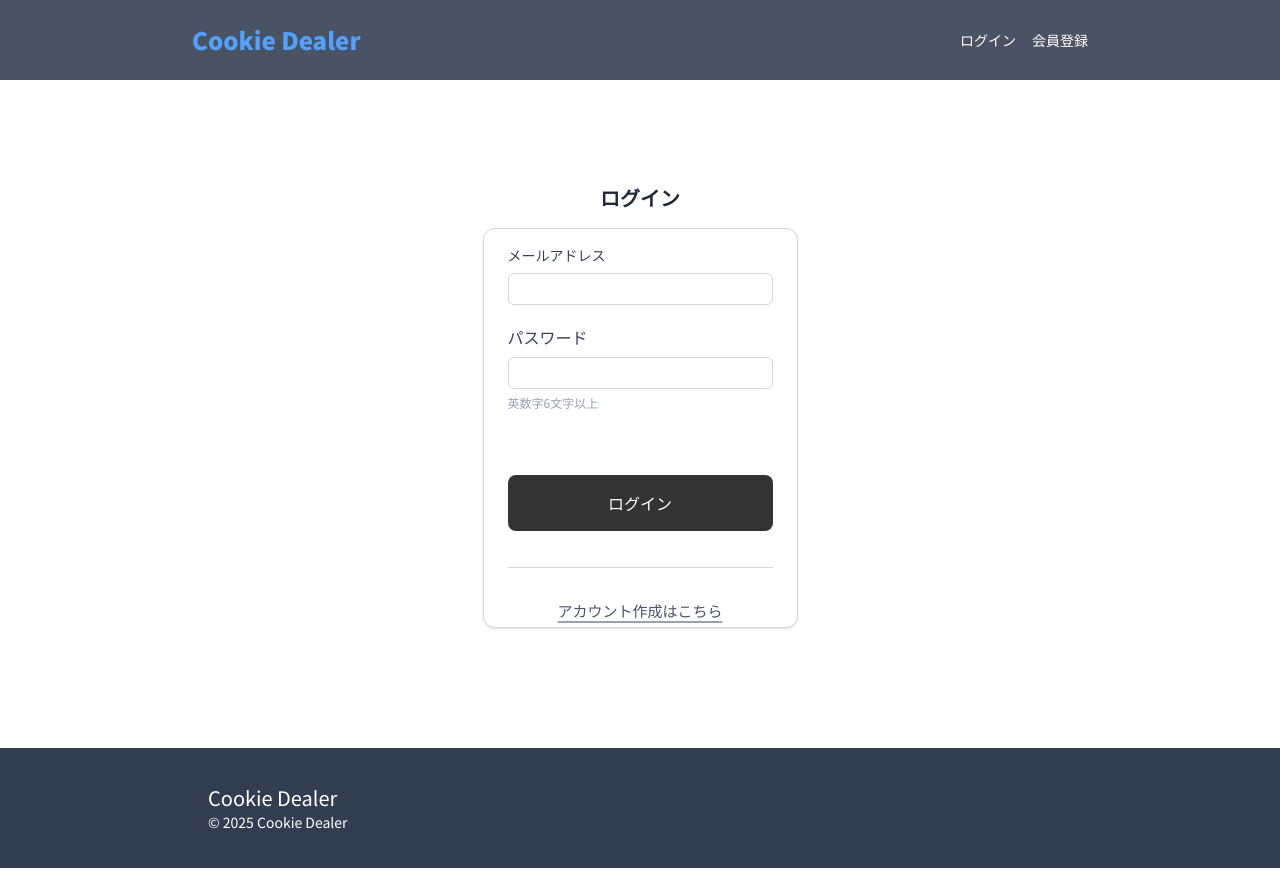
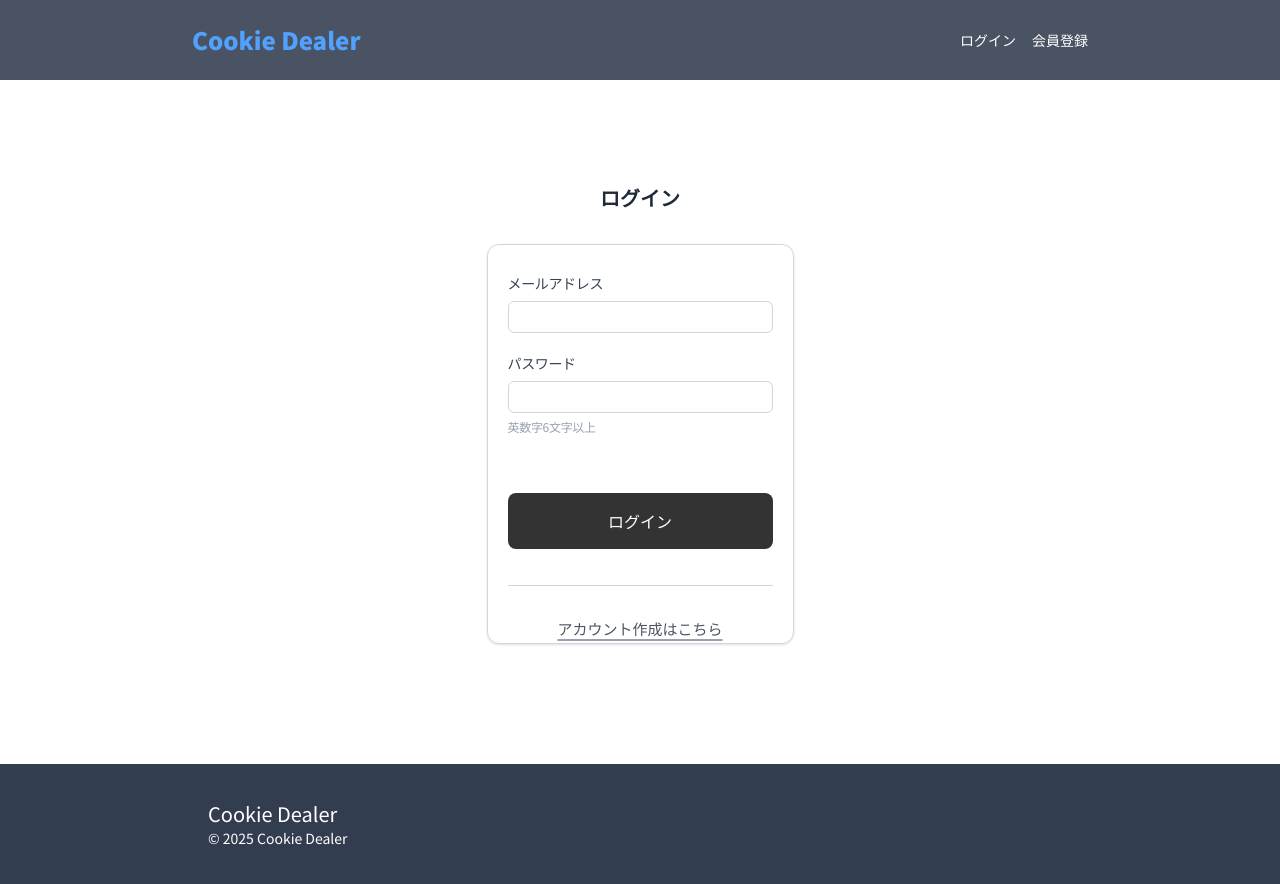
Before and after one commit to Ogatsuki/cookie-dealer, a Next.js app: page /login in a window 1280 px wide. Built offline with nearby package versions, Linux system fonts and the light colour scheme; no server answers.

Commit message:
ログイン・登録フォーム英アウト調整中

```diff
--- a/app/(auth)/authForm.tsx
+++ b/app/(auth)/authForm.tsx
@@ -36,20 +36,20 @@ export default function AuthForm({ actionState, formData, response, meta }: t__A
             <p className="text-red-500/60 text-sm">{response.error}</p>
           )}
         </div>
-        <div className="flex flex-col h-100 mt-4 border border-gray-300 rounded-xl shadow-sm px-6 pt-4">
+        <div className="flex flex-col h-100 mt-8 border border-gray-300 rounded-xl shadow-sm px-5 pt-7">
           <form action={actionState.action} className="flex-1 flex flex-col pb-9 text-gray-900">
             <div className="flex flex-col space-y-5">
               <label className="flex flex-col space-y-2">
-                <h3 className=" text-gray-700 text-sm">メールアドレス</h3>
+                <h3 className=" text-gray-700 text-sm tracking-tight">メールアドレス</h3>
                 <input value={formData.email} onChange={e => formData.setEmail(e.target.value)} name='email' type="email" autoComplete="email" required className="border border-gray-300 rounded-md px-3 pt-0.5 pb-1 tracking-wide"/>
               </label>
               <label className="flex flex-col">
-                <h3 className="text-gray-700">パスワード</h3>
+                <h3 className="text-gray-700 text-sm tracking-tight">パスワード</h3>
                 <input value={formData.password} onChange={e => formData.setPassword(e.target.value)} name='password' type="text" autoComplete='current-password' required className="border border-gray-300 rounded-md px-3 mt-2 pt-0.5 pb-1 tracking-wide"/>
-                <span className="text-xs text-gray-400 mt-1.5">英数字6文字以上</span>
+                <span className="text-xs text-gray-400 mt-1.5 tracking-tight">英数字6文字以上</span>
               </label>
             </div>
-            <div className="mt-16 flex-1 flex items-end">
+            <div className="mt-14.5 flex-1 flex items-end">
               {!actionState.isPending ? (
                 <button className="duration-200 w-full py-4 bg-black/80 text-white rounded-lg">{meta.buttonText}</button>
               ) : (
```
